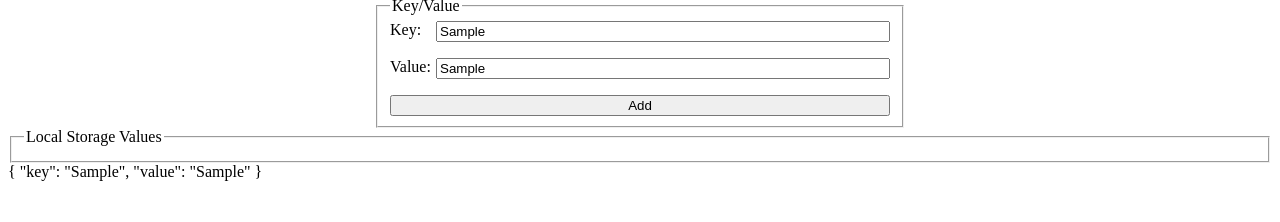
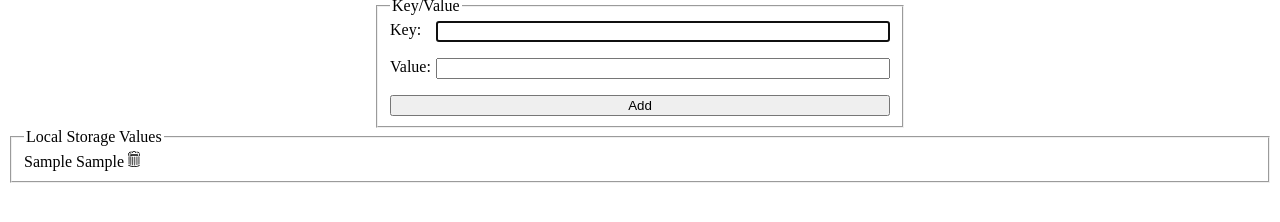
Before and after one commit to LucLucero/DM122_WebStorage, a plain HTML site: page localStorage/index.html in a window 1280 px wide. Both pictures are taken after typing "Sample", "Sample" into the empty fields and a click on the button "Add". Shown: the part 48-270 px from the top of the page. Drawn offline with Linux system fonts and the light colour scheme.

Commit message:
Final commit- Some examples LocalStorage CRUD

```diff
--- a/localStorage/app.js
+++ b/localStorage/app.js
@@ -14,17 +14,23 @@ form.addEventListener('submit', (event) => {
     event.preventDefault();
     console.log({event});
     const form = event.target;
+    console.log({form});
     const formData = {
 
         key: form.key.value,
-        value:form.value.value,
+        value: form.value.value,
 
     };
 
     console.log({formData});
-    window.localStorage.setItem('key', form.key.value);
-    window.localStorage.setItem('value', form.value.value);
-    readFromStorage()
+
+
+
+        window.localStorage.setItem(form.key.value, form.value.value);
+        form.reset();
+        form.key.focus();
+        readFromStorage();
+
 
 
 });
@@ -32,10 +38,32 @@ form.addEventListener('submit', (event) => {
 
 function readFromStorage() {
 
-    const key = window.localStorage.getItem('key');
-    const value = window.localStorage.getItem('value');
-    document.querySelector('output')
-        .textContent = JSON.stringify( {key, value}, null,2);
+
+    const key = window.localStorage.getItem(form.key.value);
+    const value= window.localStorage.getItem(form.value.value);
+    document.querySelector('output').innerHTML = Object.keys(window.localStorage).map(htmlTemplate).join("")
 }
 
-readFromStorage()
+function htmlTemplate(key){
+
+  const value = window.localStorage.getItem(key);
+  return `
+    <span>${key}</span>
+    <span>${value}</span>
+    <span><img src=./images/lixo.svg width="12" onclick="removeItem('${key}')"></span>
+    `
+}
+
+function removeItem(key){
+
+  if(confirm("Are you sure you want to remove this item permanently???")){
+    window.localStorage.removeItem(key);
+    readFromStorage();
+  }
+
+
+}
+
+
+
+readFromStorage();
--- a/localStorage/index.html
+++ b/localStorage/index.html
@@ -13,7 +13,7 @@
 <body>
 
 <!--
-    keyValue o db
+    key/Value o db
 
 
 -->
@@ -25,7 +25,7 @@
     <form class="form-content">
         <label>
             <span>Key:</span>
-            <input type="text" name="key" autofocus>
+            <input type="text" name="key">
         </label>
         <label>
             <span>Value:</span>
@@ -41,15 +41,14 @@
 
    <fieldset>
     <legend>Local Storage Values</legend>
-    <div id="lsValues"></div>
+    <div id="lsValues">
+        <output>
+
+        </output>
+    </div>
   </fieldset>
 
-    <output>
-        <script>
-            //document.write(window.location.href);
-        </script>
 
-    </output>
 
 
 
```
Also changed, not shown: localStorage/images/lixo.svg (added).
